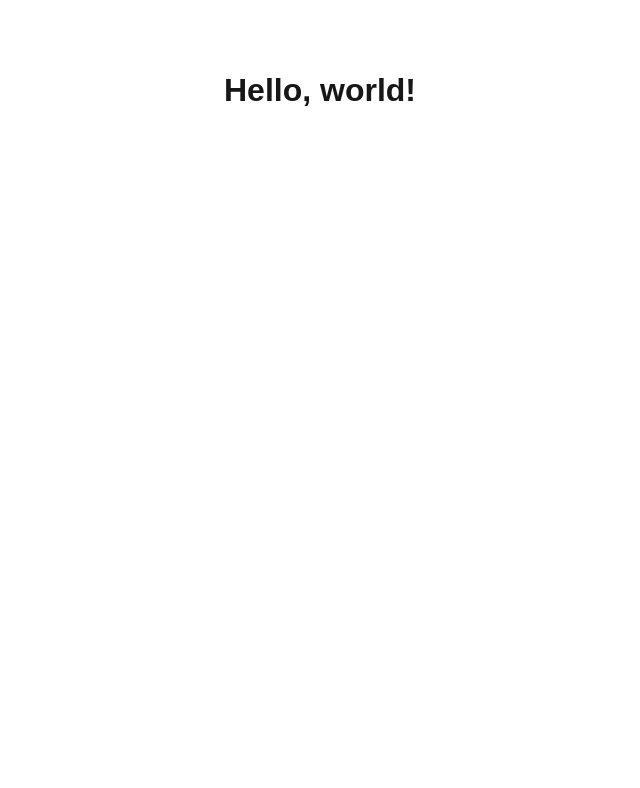
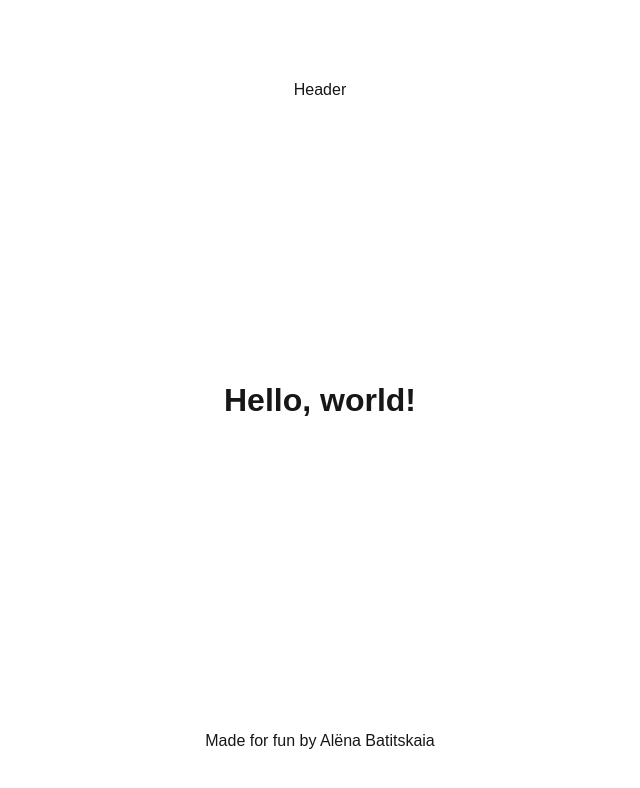
Before and after one commit to solarrust/e-commerce, a Next.js app: page / in a window 1280 px wide. Shown: the top 788 px of the page, without its empty margins (320-960 px from the left). Built offline with nearby package versions, Linux system fonts and the light colour scheme.

Commit message:
Main layout

```diff
--- /dev/null
+++ b/components/Footer/Footer.module.css
@@ -0,0 +1,5 @@
+.footer {
+  margin-top: auto;
+  padding-block: 2rem;
+  text-align: center;
+}
--- /dev/null
+++ b/components/Footer/Footer.tsx
@@ -0,0 +1,14 @@
+import React from "react";
+
+import styles from "./Footer.module.css";
+
+export default function Footer() {
+  return (
+    <footer className={styles.footer}>
+      <div>
+        Made for fun by{" "}
+        <a href="https://github.com/solarrust/e-commerce">Alёna Batitskaia</a>
+      </div>
+    </footer>
+  );
+}
--- /dev/null
+++ b/components/Header/Header.tsx
@@ -0,0 +1,5 @@
+import React from "react";
+
+export default function Header() {
+  return <div>Header</div>;
+}
--- a/package.json
+++ b/package.json
@@ -1,7 +1,7 @@
 {
   "name": "e-commerce",
   "version": "0.1.0",
-  "private": true,
+  "private": false,
   "scripts": {
     "dev": "next dev --turbopack",
     "build": "next build",
--- a/src/app/globals.css
+++ b/src/app/globals.css
@@ -18,16 +18,16 @@ body {
 
 body {
   color: var(--foreground);
+  font-family: Arial, Helvetica, sans-serif;
   background: var(--background);
-  font-family: Arial, Helvetica, sans-serif;
   -webkit-font-smoothing: antialiased;
   -moz-osx-font-smoothing: grayscale;
 }
 
 * {
   box-sizing: border-box;
+  margin: 0;
   padding: 0;
-  margin: 0;
 }
 
 a {
@@ -40,3 +40,32 @@ a {
     color-scheme: dark;
   }
 }
+
+.page {
+  --gray-rgb: 0, 0, 0;
+  --gray-alpha-200: rgba(var(--gray-rgb), 0.08);
+  --gray-alpha-100: rgba(var(--gray-rgb), 0.05);
+
+  --button-primary-hover: #383838;
+  --button-secondary-hover: #f2f2f2;
+
+  display: grid;
+  grid-template-rows: 20px 1fr 20px;
+  justify-items: center;
+  align-items: center;
+  gap: 64px;
+  min-height: 100svh;
+  padding: 80px;
+  font-family: var(--font-geist-sans);
+}
+
+@media (prefers-color-scheme: dark) {
+  .page {
+    --gray-rgb: 255, 255, 255;
+    --gray-alpha-200: rgba(var(--gray-rgb), 0.145);
+    --gray-alpha-100: rgba(var(--gray-rgb), 0.06);
+
+    --button-primary-hover: #ccc;
+    --button-secondary-hover: #1a1a1a;
+  }
+}
--- a/src/app/layout.tsx
+++ b/src/app/layout.tsx
@@ -1,5 +1,7 @@
 import type { Metadata } from "next";
 import "./globals.css";
+import Header from "../../components/Header/Header";
+import Footer from "../../components/Footer/Footer";
 
 export const metadata: Metadata = {
   title: "E-commerce",
@@ -13,7 +15,13 @@ export default function RootLayout({
 }>) {
   return (
     <html lang="en">
-      <body>{children}</body>
+      <body>
+        <div className="page">
+          <Header />
+          {children}
+          <Footer />
+        </div>
+      </body>
     </html>
   );
 }
--- a/src/app/page.module.css
+++ b/src/app/page.module.css
@@ -1,32 +1,3 @@
-.page {
-  --gray-rgb: 0, 0, 0;
-  --gray-alpha-200: rgba(var(--gray-rgb), 0.08);
-  --gray-alpha-100: rgba(var(--gray-rgb), 0.05);
-
-  --button-primary-hover: #383838;
-  --button-secondary-hover: #f2f2f2;
-
-  display: grid;
-  grid-template-rows: 20px 1fr 20px;
-  align-items: center;
-  justify-items: center;
-  min-height: 100svh;
-  padding: 80px;
-  gap: 64px;
-  font-family: var(--font-geist-sans);
-}
-
-@media (prefers-color-scheme: dark) {
-  .page {
-    --gray-rgb: 255, 255, 255;
-    --gray-alpha-200: rgba(var(--gray-rgb), 0.145);
-    --gray-alpha-100: rgba(var(--gray-rgb), 0.06);
-
-    --button-primary-hover: #ccc;
-    --button-secondary-hover: #1a1a1a;
-  }
-}
-
 .main {
   display: flex;
   flex-direction: column;
--- a/src/app/page.tsx
+++ b/src/app/page.tsx
@@ -1,9 +1,3 @@
-import styles from "./page.module.css";
-
 export default function Home() {
-  return (
-    <div className={styles.page}>
-      <h1>Hello, world!</h1>
-    </div>
-  );
+  return <h1>Hello, world!</h1>;
 }
```
